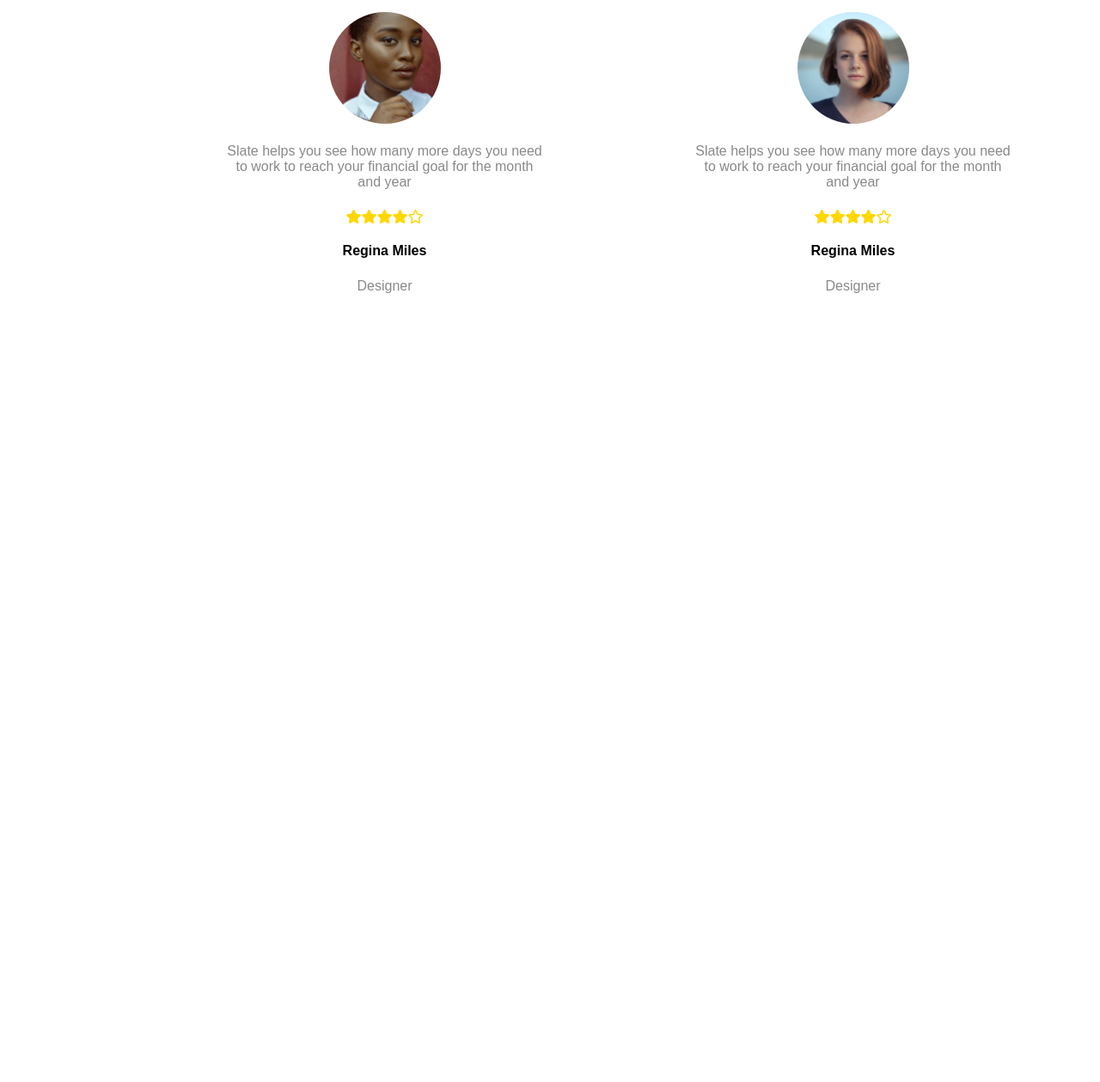
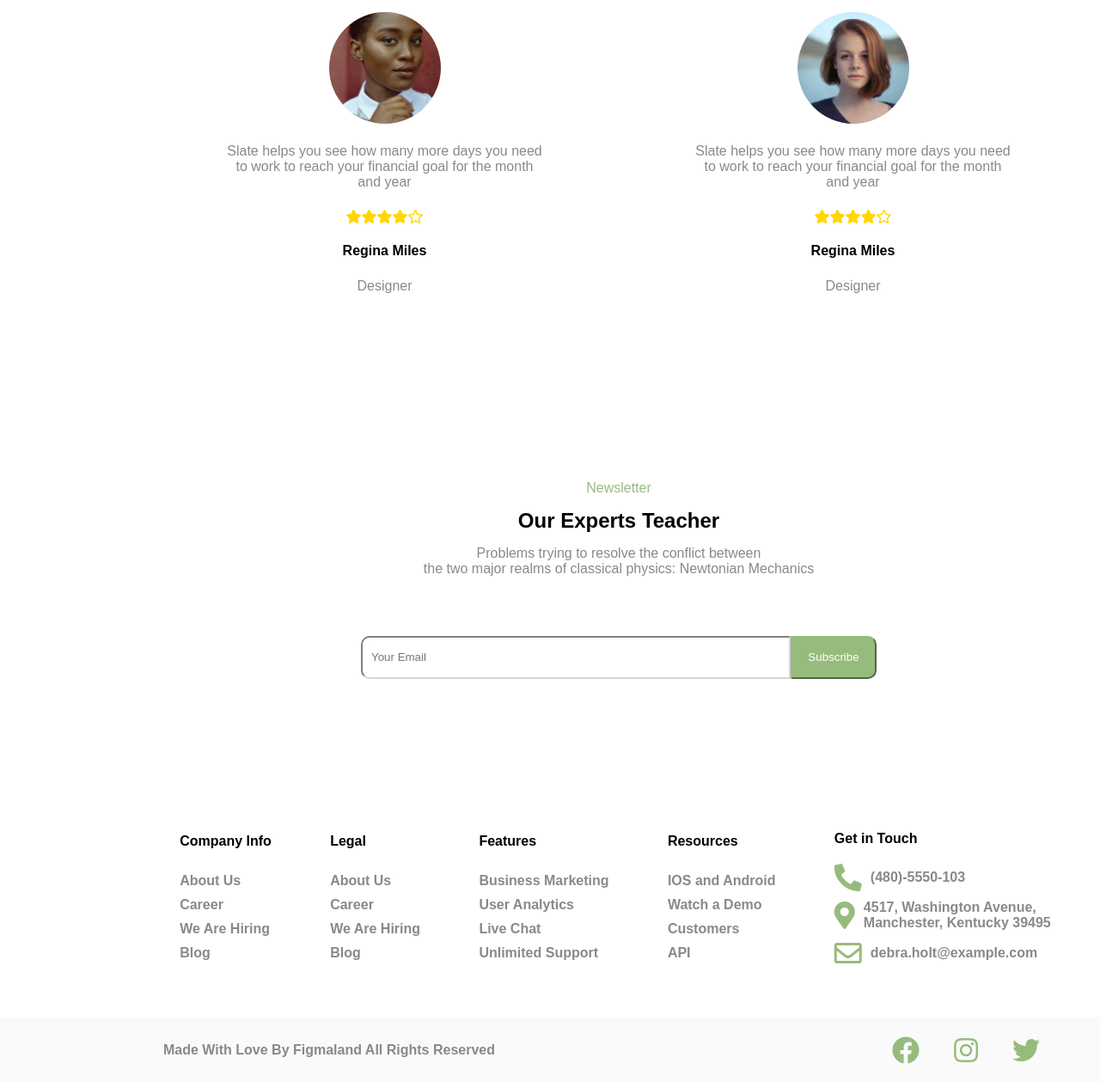
Before and after one commit to arjunrvan/Day4, a plain HTML site: page index2.html in a window 1280 px wide. Shown: the part 5576-6835 px from the top of the page at 86% size. Before the commit the page ends 6000 px from the top, so only its background shows below. Drawn offline with Linux system fonts and the light colour scheme.

Commit message:
complete landing page 2

```diff
--- a/index2.html
+++ b/index2.html
@@ -321,6 +321,78 @@
 
             </section>
 
+            <section class="subscribe">
+                <div>
+                    <p style= "color:#97BB7D">Newsletter</p>
+                    <h2>Our Experts Teacher</h2>
+                    <p style= "color:#898989";>Problems trying to resolve the conflict between</p>
+                    <p style= "color:#898989";>the two major realms of classical physics: Newtonian Mechanics</p>
+                </div>
+
+                <form>
+                    <input placeholder="Your Email" type="email"/>
+                    <button>Subscribe</button>
+                </form>
+
+            </section>
+
+            <section class="bottomList">
+                <div class="verticalList">
+                    <h4>Company Info</h4>
+                    <ul>
+                        <li>About Us</li>
+                        <li>Career</li>
+                        <li>We Are Hiring</li>
+                        <li>Blog</li>
+                    </ul>
+                </div>
+                <div class="verticalList">
+                    <h4>Legal</h4>
+                    <ul>
+                        <li>About Us</li>
+                        <li>Career</li>
+                        <li>We Are Hiring</li>
+                        <li>Blog</li>
+                    </ul>
+                </div>
+                <div class="verticalList">
+                    <h4>Features</h4>
+                    <ul>
+                        <li>Business Marketing</li>
+                        <li>User Analytics</li>
+                        <li>Live Chat</li>
+                        <li>Unlimited Support</li>
+                    </ul>
+                </div>
+                <div class="verticalList">
+                    <h4>Resources</h4>
+                    <ul>
+                        <li>IOS and Android</li>
+                        <li>Watch a Demo</li>
+                        <li>Customers</li>
+                        <li>API</li>
+                    </ul>
+                </div>
+                <div class="verticalList">
+                    <h4>Get in Touch</h4>
+                    <ul>
+                        <li><i class="fas fa-phone-alt fa-2x"></i>(480)-5550-103</li>
+                        <li><i class="fas fa-map-marker-alt fa-2x"></i>4517, Washington Avenue, Manchester, Kentucky 39495</li>
+                        <li><i class="far fa-envelope fa-2x"></i>debra.holt@example.com</li>
+
+                    </ul>
+                </div>
+            </section>
+
+            <section class="bottomNav">
+                <p>Made With Love By Figmaland All Rights Reserved</p>
+                <ul>
+                    <li><i class="fab fa-facebook fa-2x"></i></li>
+                    <li><i class="fab fa-instagram fa-2x"></i></li>
+                    <li><i class="fab fa-twitter fa-2x"></i></li>
+                </ul>
+            </section>
+
         </div>
 
     </body>
--- a/style2.css
+++ b/style2.css
@@ -515,3 +515,105 @@ nav ul li {
     background-size: cover;
     border-radius: 50%;
 }
+
+.subscribe {
+    width: 100%;
+    height: 500px;
+    text-align: center;
+    padding: 100px 175px;
+    display: flex;
+    flex-direction: column;
+    justify-content: space-around;
+    align-items: center;
+}
+
+.subscribe h2 {
+    margin: 15px 0;
+}
+
+.subscribe button {
+    width: 100px;
+    height: 50px;
+    background-color: #97BB7D;
+    color: white;
+    display: flex;
+    justify-content: center;
+    align-items: center;
+    border-color: #97BB7D;
+    border-radius: 0 10px 10px 0;
+}
+
+.subscribe form {
+    display: flex;
+    flex-direction: row;
+}
+
+.subscribe input {
+    width: 500px;
+    height: 50px;
+    border-color: lightgray ;
+    border-radius: 10px 0 0 10px;
+    padding-left: 10px;
+}
+
+.bottomList {
+    width: 100%;
+    height: 260px;
+    padding: 100px 175px;
+    display: flex;
+    flex-direction: row;
+    justify-content: space-around;
+    align-items: center;
+}
+
+.verticalList {
+    max-width: 260px;
+    height: 175px;
+    display: flex;
+    flex-direction: column;
+    justify-content: space-around;
+    align-items: left;
+}
+
+.verticalList ul, .verticalList ul li {
+    list-style-type: none;
+    margin: 10px 0;
+    font-weight: bold;
+    color: #898989;
+}
+
+.fa-phone-alt, .fa-map-marker-alt, .fa-envelope {
+    margin-right: 10px;
+    color: #97BB7D;
+}
+
+.verticalList ul li {
+    display: flex;
+    flex-direction: row;
+    align-items: center;
+}
+
+.bottomNav {
+    width: 100%;
+    height: 75px;
+    background-color: #FAFAFA;
+    padding: 10px 190px;
+    display: flex;
+    flex-direction: row;
+    justify-content: space-between;
+    align-items: center;
+}
+
+.bottomNav p {
+    font-weight: bold;
+    color: #898989;
+}
+
+.bottomNav ul, .bottomNav ul li {
+    display: flex;
+    flex-direction: row;
+    justify-content: space-around;
+    align-items: center;
+    margin: 0 20px;
+    color: #97BB7D;
+}
```
